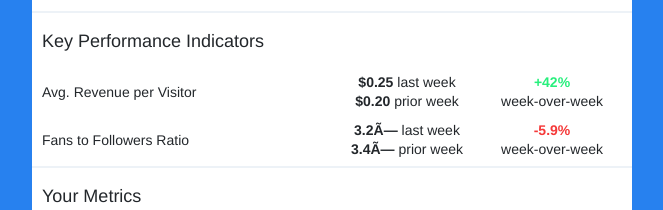
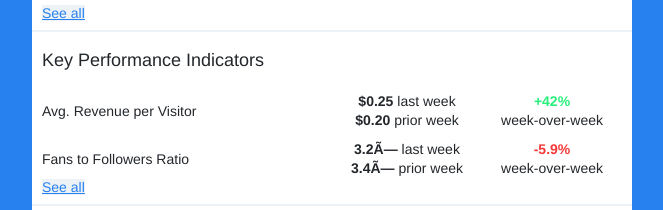
Before and after one commit to uphex/uphex-email-templates, a website: page src/index.jade in a window 1280 px wide. Shown: the part 279-489 px from the top of the page, without its empty margins (308-971 px from the left). Drawn offline with nearby package versions, Linux system fonts and the light colour scheme; files that its build step writes are made by us from their sources.

Commit message:
Add placeholder See all links

```diff
--- a/src/jade/_highlights.jade
+++ b/src/jade/_highlights.jade
@@ -49,4 +49,5 @@ table.row.highlights-section
               "57",
               "42%"
             )
+            a.see-all(href="#") See all
           td.expander
--- a/src/jade/_kpi.jade
+++ b/src/jade/_kpi.jade
@@ -50,4 +50,5 @@ table.row.kpi-section
               5.9,
               "decrease"
             )
+            a.see-all(href="#") See all
           td.expander
--- a/src/jade/_metrics.jade
+++ b/src/jade/_metrics.jade
@@ -68,3 +68,4 @@ table.row.metrics-section
                         )
                       td.six.sub-columns.last
                       td.expander
+            a.see-all(href="#") See all
--- a/src/sass/index.scss
+++ b/src/sass/index.scss
@@ -39,6 +39,11 @@ a {
 .box {
   background: white;
   border-bottom: 4px solid #175197;
+}
+.see-all {
+  background: $cLightGrey;
+  color: $cBlue;
+  text-decoration: underline;
 }
 .icon-wrap {
   display: inline-block;
```
